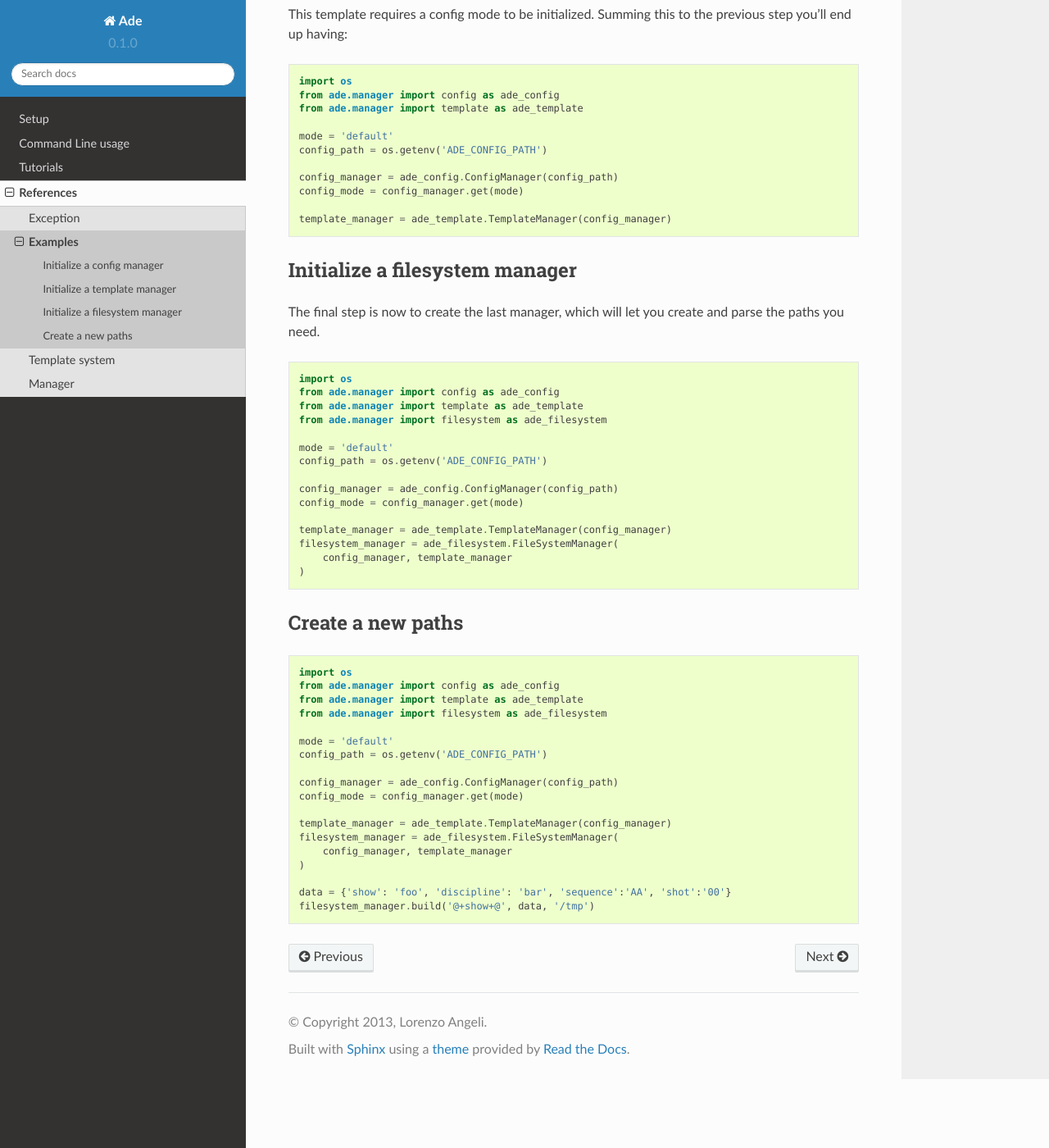
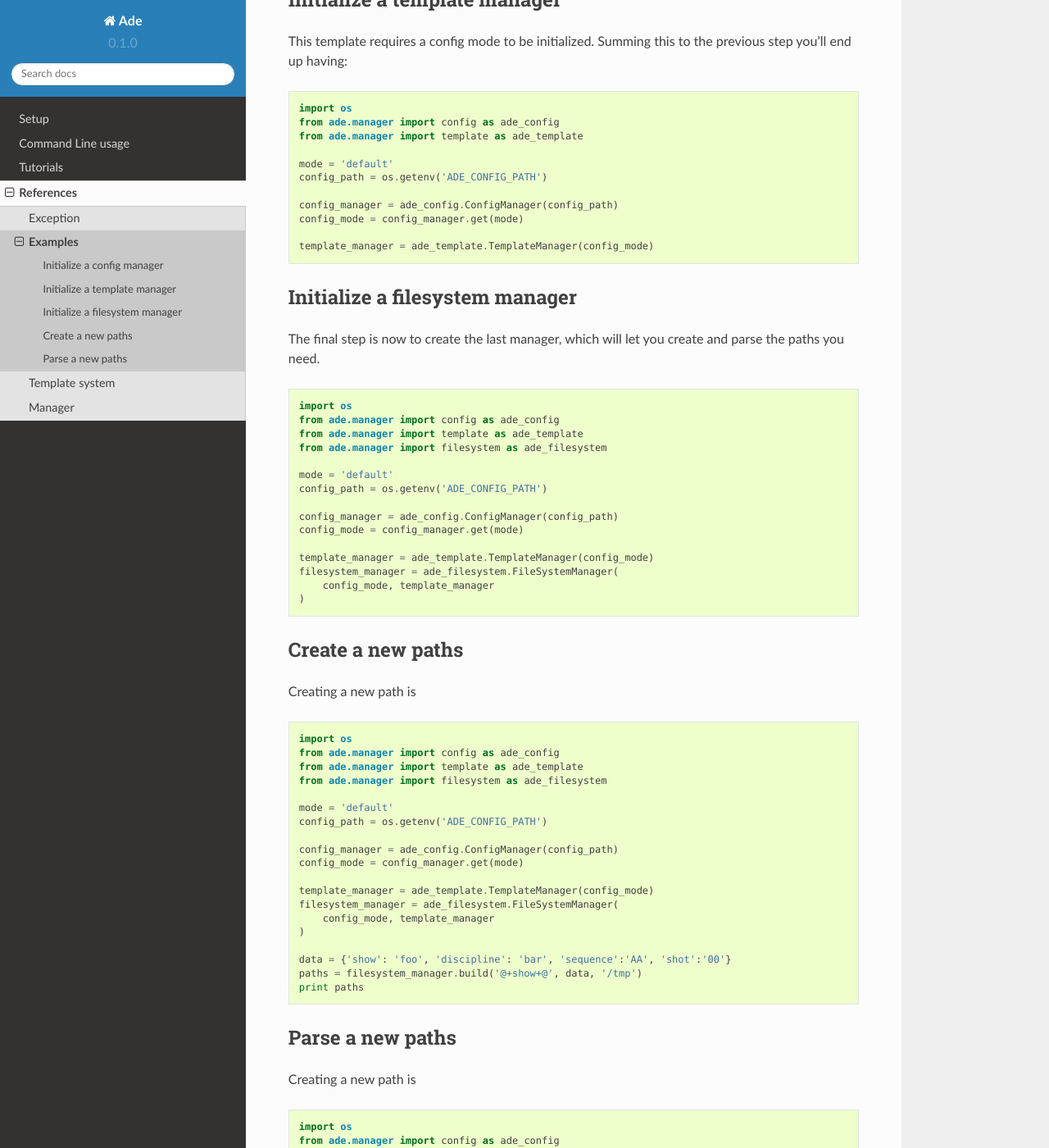
Before and after one commit to EfestoLab/ade, a Sphinx documentation site: the page built from docs/source/reference/examples.rst, in a window 1280 px wide and 1400 px high, scrolled down 496 px. Shown: the whole window at 82% size. Built offline with Sphinx 7.4.7 and the Read the Docs theme 2.0.0, drawn with Linux system fonts in a browser that asks for light colours; some of the changed text lies outside the part shown.

Commit message:
fix examples.

```diff
--- a/docs/source/reference/examples.rst
+++ b/docs/source/reference/examples.rst
@@ -13,8 +13,10 @@ This manager requires only the *config_search_path* to be set, provide access to
     import os
     from ade.manager import config as ade_config
 
+    mode = 'default'
     config_path = os.getenv('ADE_CONFIG_PATH')
-    ade_config.ConfigManager(config_path)
+    config_manager = ade_config.ConfigManager(config_path)
+    config_mode = config_manager.get(mode)
 
 
 Initialize a template manager
@@ -34,7 +36,7 @@ Summing this to the previous step you'll end up having:
     config_manager = ade_config.ConfigManager(config_path)
     config_mode = config_manager.get(mode)
 
-    template_manager = ade_template.TemplateManager(config_manager)
+    template_manager = ade_template.TemplateManager(config_mode)
 
 
 
@@ -55,14 +57,41 @@ The final step is now to create the last manager, which will let you create and
     config_manager = ade_config.ConfigManager(config_path)
     config_mode = config_manager.get(mode)
 
-    template_manager = ade_template.TemplateManager(config_manager)
+    template_manager = ade_template.TemplateManager(config_mode)
     filesystem_manager = ade_filesystem.FileSystemManager(
-        config_manager, template_manager
+        config_mode, template_manager
     )
 
 Create a new paths
 ------------------
+Creating a new path is
 
+.. code-block:: python
+
+    import os
+    from ade.manager import config as ade_config
+    from ade.manager import template as ade_template
+    from ade.manager import filesystem as ade_filesystem
+
+    mode = 'default'
+    config_path = os.getenv('ADE_CONFIG_PATH')
+
+    config_manager = ade_config.ConfigManager(config_path)
+    config_mode = config_manager.get(mode)
+
+    template_manager = ade_template.TemplateManager(config_mode)
+    filesystem_manager = ade_filesystem.FileSystemManager(
+        config_mode, template_manager
+    )
+
+    data = {'show': 'foo', 'discipline': 'bar', 'sequence':'AA', 'shot':'00'}
+    paths = filesystem_manager.build('@+show+@', data, '/tmp')
+    print paths
+
+
+Parse a new paths
+------------------
+Creating a new path is
 
 .. code-block:: python
 
@@ -82,5 +111,6 @@ Create a new paths
         config_manager, template_manager
     )
 
-    data = {'show': 'foo', 'discipline': 'bar', 'sequence':'AA', 'shot':'00'}
-    filesystem_manager.build('@+show+@', data, '/tmp')
+    path = '/tmp/mytest_show/guu/AA/AA000/sandbox/hdd/maya/'
+    paths = filesystem_manager.parse(path, '@+show+@')
+    print paths
```
Also changed, not shown: 1 other file.
